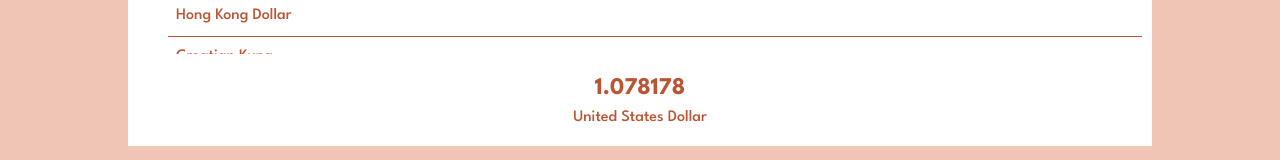
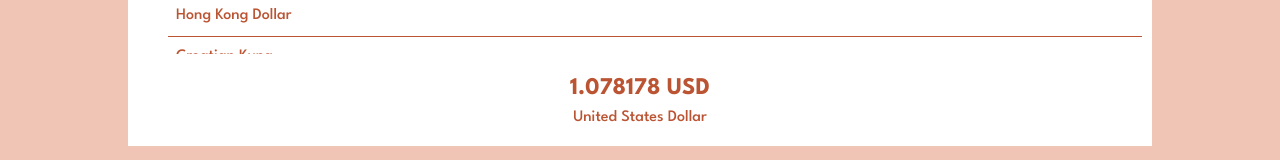
Before and after one commit to Yoann-Guion/euro-converter, a React (Vite) app: page / in a window 1280 px wide. Shown: the part 556-716 px from the top of the page. Built offline with nearby package versions, Linux system fonts and the light colour scheme.

Commit message:
correction et rajout du code après le montant dans Result

```diff
--- a/src/@types/currency.d.ts
+++ b/src/@types/currency.d.ts
@@ -1,4 +1,5 @@
 export default interface ICurrency {
   description: string;
   code: string;
+  rate: number;
 }
--- a/src/components/App/App.tsx
+++ b/src/components/App/App.tsx
@@ -39,7 +39,7 @@ function App() {
       )}
 
       <Result
-        description={currentCurrency.description}
+        currency={currentCurrency}
         convertedValue={1 * currentCurrency.rate}
       />
     </div>
--- a/src/components/App/Currencies/Currencies.tsx
+++ b/src/components/App/Currencies/Currencies.tsx
@@ -1,18 +1,9 @@
+import ICurrency from '../../../@types/currency';
 import './Currencies.scss';
 
 interface CurrenciesProps {
-  currencies: {
-    description: string;
-    code: string;
-    rate: number;
-  }[];
-  setCurrentCurrency: React.Dispatch<
-    React.SetStateAction<{
-      description: string;
-      code: string;
-      rate: number;
-    }>
-  >;
+  currencies: ICurrency[];
+  setCurrentCurrency: React.Dispatch<React.SetStateAction<ICurrency>>;
 }
 
 function Currencies({ currencies, setCurrentCurrency }: CurrenciesProps) {
--- a/src/components/App/Result/Result.tsx
+++ b/src/components/App/Result/Result.tsx
@@ -1,15 +1,18 @@
+import ICurrency from '../../../@types/currency';
 import './Result.scss';
 
 interface ResultProps {
-  description: string;
+  currency: ICurrency;
   convertedValue: number;
 }
 
-function Result({ description, convertedValue }: ResultProps) {
+function Result({ currency, convertedValue }: ResultProps) {
   return (
     <footer className="footer">
-      <h2 className="footer-title">{convertedValue}</h2>
-      <p className="footer-p">{description}</p>
+      <h2 className="footer-title">
+        {convertedValue} {currency.code}
+      </h2>
+      <p className="footer-p">{currency.description}</p>
     </footer>
   );
 }
```
